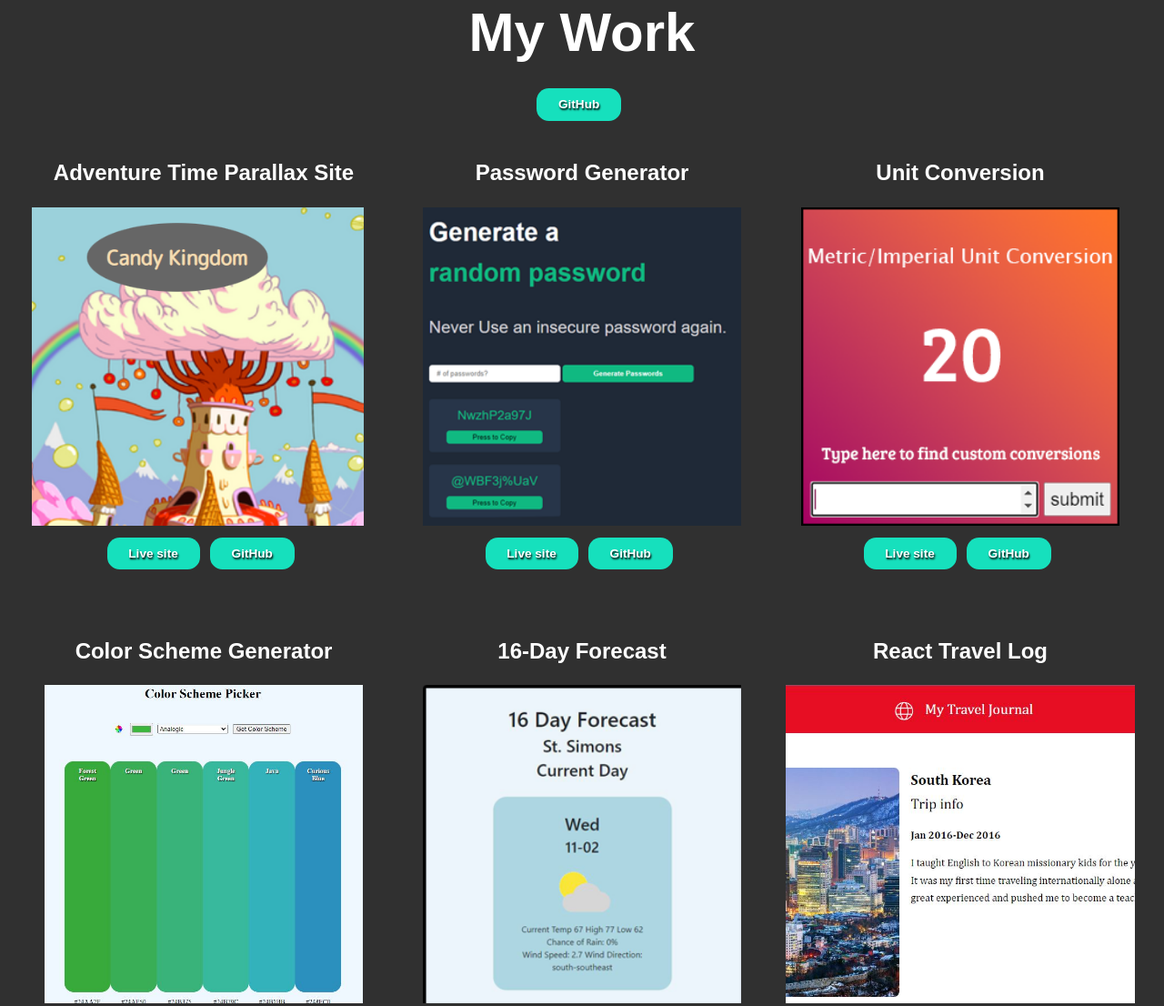
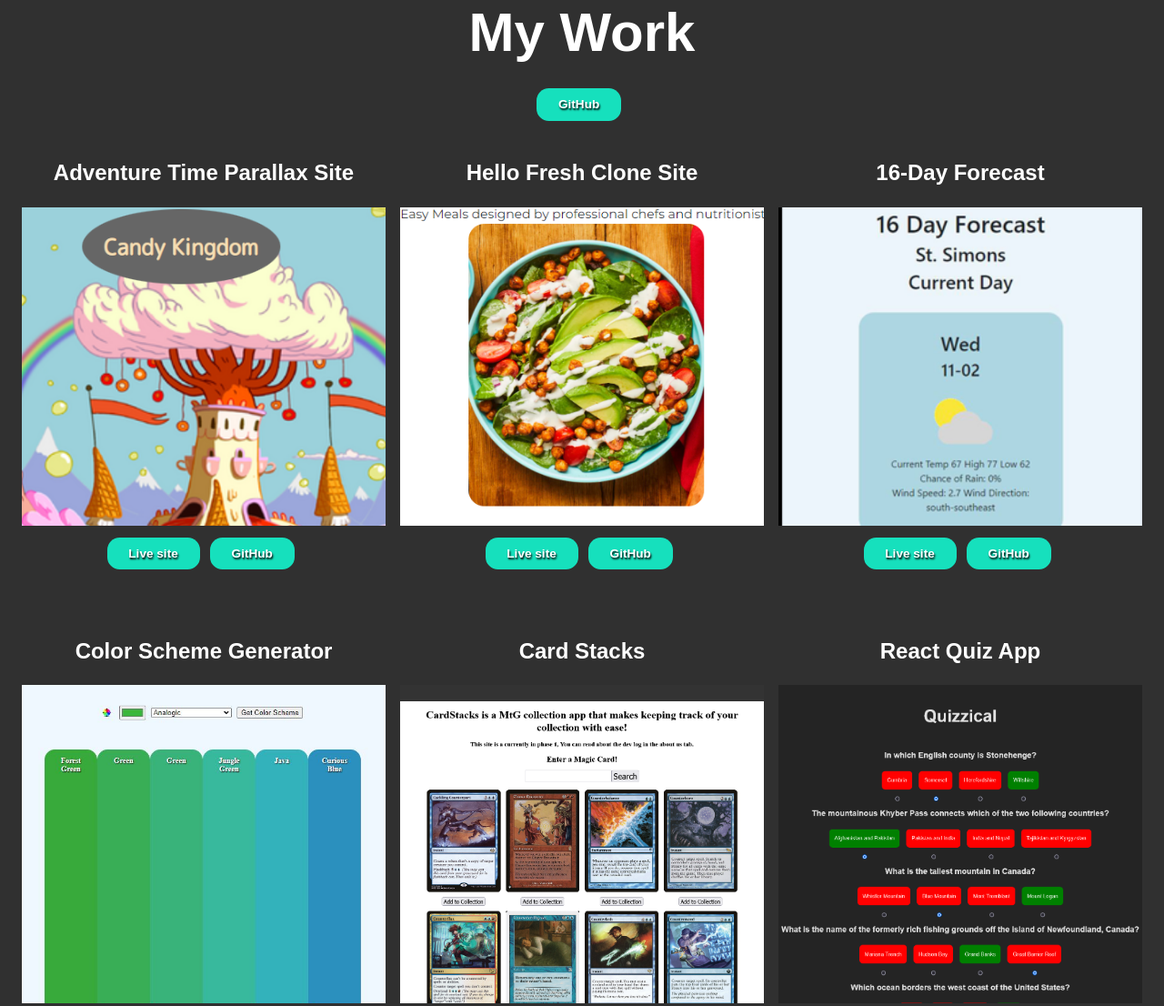
Before and after one commit to grassfinn/grassfinn.github.io, a plain HTML site: page index.html in a window 1280 px wide. Shown: the part 1651-2757 px from the top of the page at 91% size. Drawn offline with Linux system fonts and the light colour scheme.

Commit message:
Adding HelloFresh Project

```diff
--- a/app.js
+++ b/app.js
@@ -11,14 +11,14 @@ const resume = document.getElementById('resume');
 function render() {
   const portfolioArr = [
     'parallax',
+    'helloFreshCloneSite',
+    'forecast',
+    'colorScheme',
+    'mtgCollection',
+    'reactQuizApp',
     'passwordGenerator',
-    // 'pomodoroTimer',
-    'unitConversion',
-    'colorScheme',
-    'forecast',
     'travelLog',
-    'reactQuizApp',
-    'mtgCollection'
+    // 'unitConversion',
   ];
   portfolioArr.forEach((item) => {
     const itemArr = [];
--- a/modules/data.js
+++ b/modules/data.js
@@ -23,13 +23,13 @@ const cardData = {
     stack: 'vanilla',
   },
 
-  // pomodoroTimer: {
-  //   title: 'Pomodoro Timer',
-  //   deployment: 'https://grassfinn.github.io/pomodoroTimer/',
-  //   thumbnail: 'thumbnails/1x/300pomodoro.png',
-  //   repo: 'https://github.com/grassfinn/pomodoroTimer',
-  //   stack: 'vanilla',
-  // },
+  helloFreshCloneSite: {
+    title: 'Hello Fresh Clone Site',
+    deployment: 'https://grassfinn.github.io/HelloFresh-Clone-Site/',
+    thumbnail: 'thumbnails/1x/HelloFresh.PNG',
+    repo: 'https://github.com/grassfinn/HelloFresh-Clone-Site',
+    stack: 'React',
+  },
 
   colorScheme: {
     title: 'Color Scheme Generator',
--- a/style.css
+++ b/style.css
@@ -340,7 +340,7 @@ nav {
 }
 
 .portfolio-img {
-    min-width: 350px;
+    min-width: 400px;
     height: 350px;
     object-fit: cover;
     object-position: center;
@@ -350,7 +350,7 @@ nav {
 }
 
 .portfolio-img:hover {
-    transform: scale(1.1);
+    /* transform: scale(1.1); */
     opacity: .75;
 }
 
```
Also changed, not shown: thumbnails/1x/HelloFresh.PNG (added).
